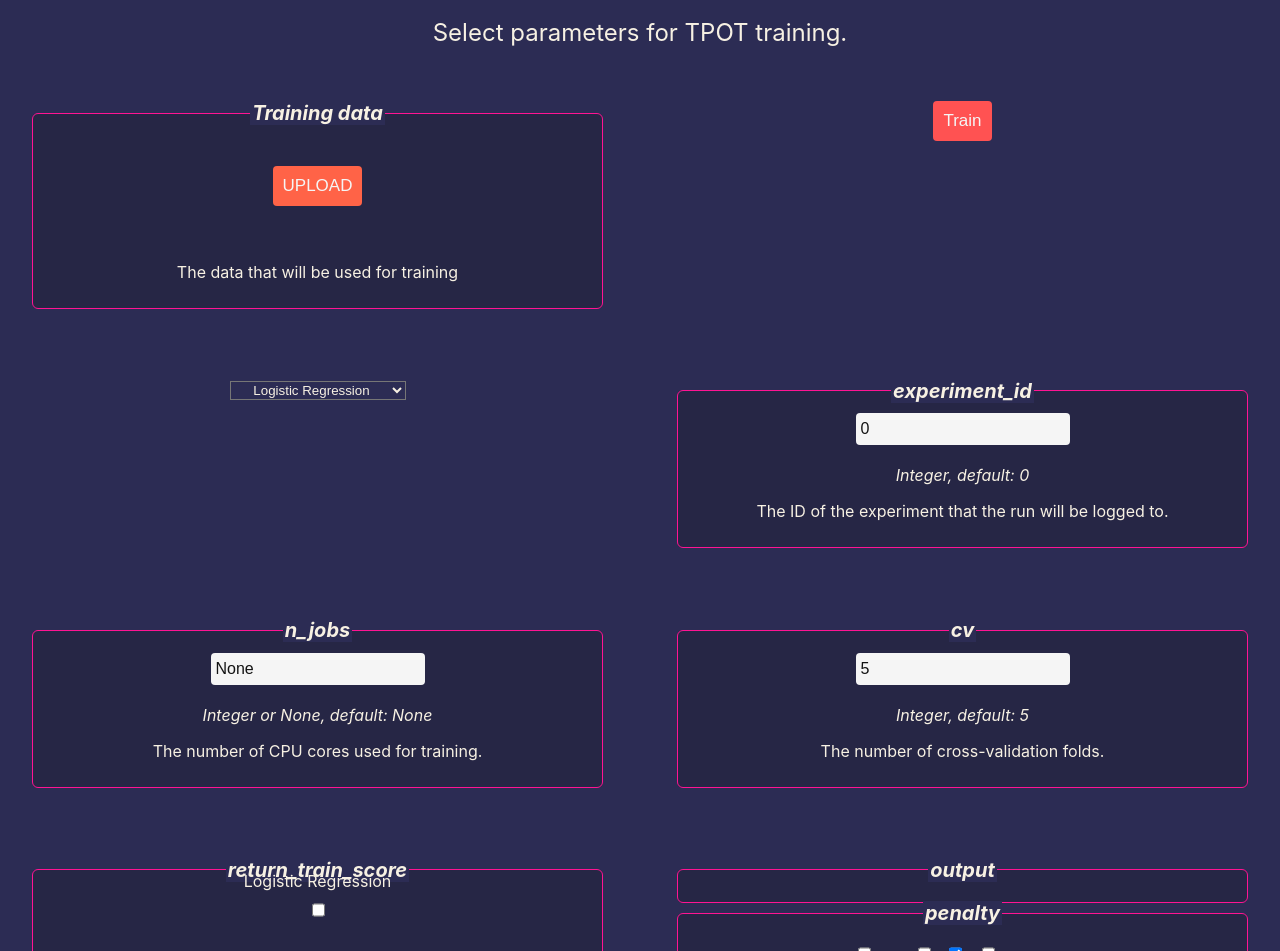
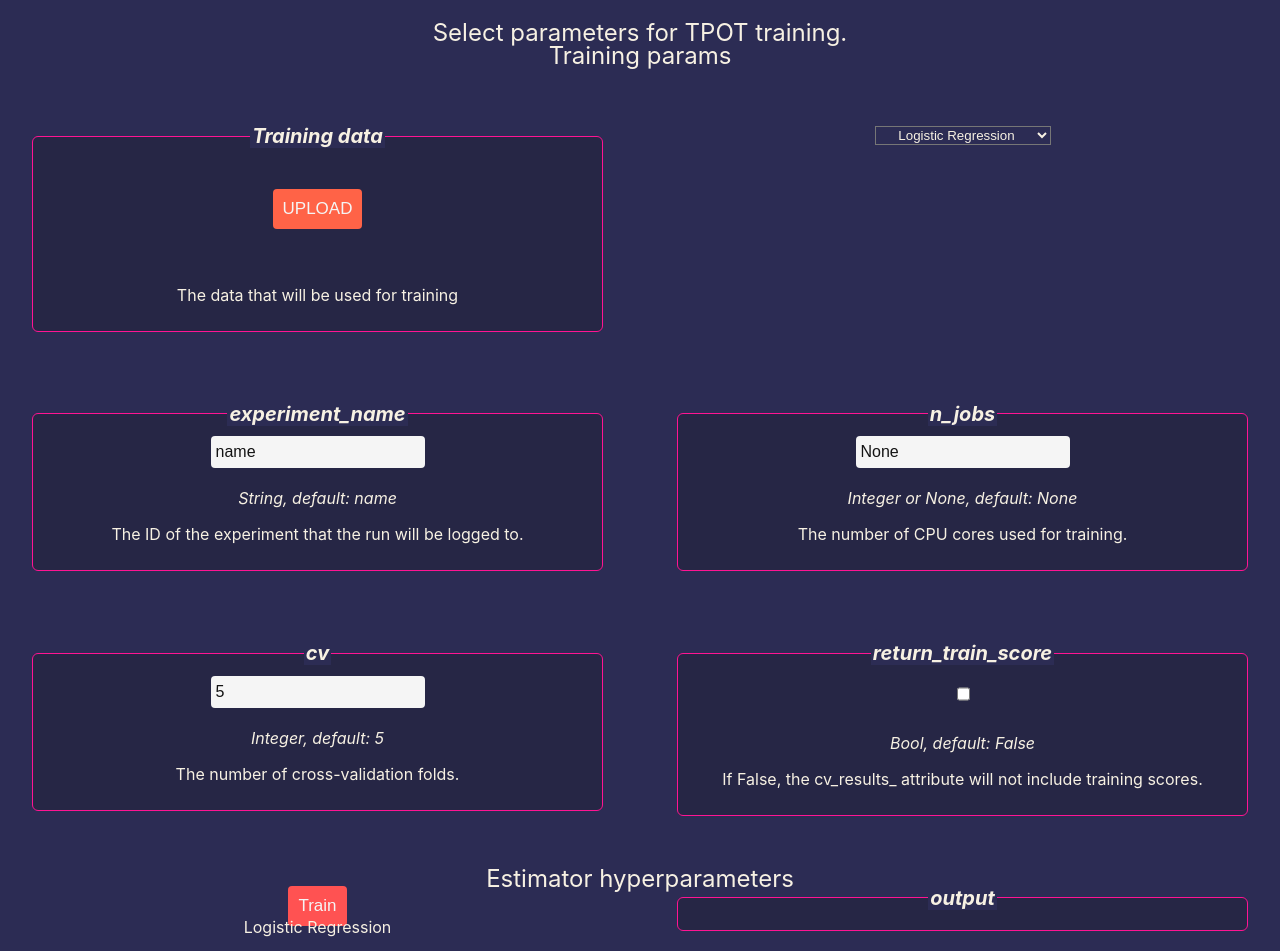
Before and after one commit to tavetisyan95/mlflow_web_app, a React (Create React App) app in the folder app/TPOT_web_app/: page / in a window 1280 px wide. Shown: the part 81-1032 px from the top of the page. Built offline with nearby package versions, Linux system fonts and the light colour scheme.

Commit message:
Updating app

```diff
--- a/app/TPOT_web_app/src/App.css
+++ b/app/TPOT_web_app/src/App.css
@@ -54,6 +54,9 @@
 
 /* Show the dropdown menu (use JS to add this class to the .dropdown-content container when the user clicks on the dropdown button) */
 .show {display:block;}
+
+.selector
+
 
 input[type=range] {
 	-webkit-appearance: none;
--- a/app/TPOT_web_app/src/App.js
+++ b/app/TPOT_web_app/src/App.js
@@ -12,11 +12,9 @@
 		<div className="App">
 			<p className="title">TPOT TRAINER</p>
 			<p className="subtitle">Select parameters for TPOT training.</p>
-
+			<p className="subtitle">Training params</p>
 			<UI/>
-			<div/>
-			<div/>
-			<div/>
+			<p className="subtitle">Estimator hyperparameters</p>
 			<LogisticRegressionUI/>
 			<LinearRegressionUI/>
 			<SVCUI/>
--- a/app/TPOT_web_app/src/UI.js
+++ b/app/TPOT_web_app/src/UI.js
@@ -8,6 +8,7 @@
 function UI(props) {
   return (
     <div className="UI_wrapper">
+
 	<div className="ui_item">
       <fieldset className="fieldset">
         <legend className="legend">Training data</legend>
@@ -21,12 +22,9 @@
       </fieldset>
       </div>
 
-	  <div className="ui_item">
-      <button id="train_button" onClick={(event) => {events.trainModel()}}>Train</button>
-      </div>
-
 		<div className="ui_item">
-		<select id="selector_model" onChange={function(){
+		<div className="selector">
+		<select className="selector" id="selector_model" onChange={function(){
 			var selector = document.getElementById("selector_model");
 
 			var log_reg_ui = document.getElementById("logistic_regression_UI");
@@ -50,15 +48,16 @@
 			<option value="svr">Support Vector Regressor</option>
 		</select>
 		</div>
+		</div>
 
       <div className="ui_item">
       <fieldset className="fieldset">
-        <legend className="legend">experiment_id</legend>
+        <legend className="legend">experiment_name</legend>
         <div className="input">
-          <input id="experiment_id" type="text" defaultValue="0"></input>
+          <input id="experiment_name" type="text" defaultValue="name"></input>
         </div>
         <div className="description">
-          <p className="type">Integer, default: 0</p>
+          <p className="type">String, default: name</p>
           <p>
             The ID of the experiment that the run will be logged to.
           </p>
@@ -163,6 +162,9 @@
       </fieldset>
      </div>
 
+	<div className="ui_item">
+      <button id="train_button" onClick={(event) => {events.trainModel()}}>Train</button>
+      </div>
 
       <div className="ui_item">
       <fieldset className="fieldset">
@@ -170,6 +172,7 @@
       <div hidden className="log" id="log_area"></div>
       </fieldset>
       </div>
+
 
       <div className="ui_item">
       <fieldset className="fieldset">
--- a/app/TPOT_web_app/src/events.js
+++ b/app/TPOT_web_app/src/events.js
@@ -91,7 +91,7 @@
     //var mode = document.querySelector('input[name="mode"]:checked').value;
     //var mode = events.toggle_choice;
 	var model = document.getElementById("selector_model").value;
-	var experimentId = document.getElementById("experiment_id").value;
+	var experimentName = document.getElementById("experiment_name").value;
 
 	var selector = document.getElementById("selector_model");
 
@@ -113,14 +113,14 @@
 	}
 
 	if (selector.value == "logistic_regression"){
-		events.trainClassifier(file, gridSearchParams, model, experimentId);
+		events.trainClassifier(file, gridSearchParams, model, experimentName);
 	} else if (selector.value == "linear_regression"){
-		events.trainRegressor(file, gridSearchParams, model, experimentId);
+		events.trainRegressor(file, gridSearchParams, model, experimentName);
 	}
 
   },
   // Function for training TPOT
-  trainClassifier: function (file, gridSearchParams, model, experimentId) {
+  trainClassifier: function (file, gridSearchParams, model, experimentName) {
 
 
 
@@ -154,7 +154,7 @@
 
 	events.parseData(file, {penalty: penalty,
 					model: model,
-					experiment_id: experimentId,
+					experiment_name: experimentName,
 					dual: dual,
 					tol: tol,
 					C: C,
@@ -169,7 +169,7 @@
 					l1_ratio: l1Ratio},
 					gridSearchParams);
   },
-  trainRegressor: function (file, gridSearchParams, model, experimentId){
+  trainRegressor: function (file, gridSearchParams, model, experimentName){
 	  var fitIntercept = events.checkedBoxes(document.getElementsByName("fit_intercept_lin"));
 	  var normalize = events.checkedBoxes(document.getElementsByName("normalize"));
 	  var copyX = events.checkedBoxes(document.getElementsByName("copy_X"));
@@ -178,7 +178,7 @@
 
 	  events.parseData(file, {fit_intercept: fitIntercept,
 					model: model,
-					experiment_id: experimentId,
+					experiment_name: experimentName,
 					normalize: normalize,
 					copy_X: copyX,
 					positive: positive},
@@ -206,7 +206,7 @@
 	  console.log(payload)
 
 
-	  var trainButton = document.getElementById("train_button");
+	var trainButton = document.getElementById("train_button");
 	logArea = document.getElementById("log_area");
     downloadArea = document.getElementById("download");
     responseArea = document.getElementById("response");
--- a/app/TPOT_web_app/src/logistic_regression_UI.js
+++ b/app/TPOT_web_app/src/logistic_regression_UI.js
@@ -197,7 +197,7 @@
       </fieldset>
 	 </div>
 
-	<div className="ui_item">
+	{/*<div className="ui_item">
       <fieldset className="fieldset">
         <legend className="legend">verbose</legend>
         <div className="input">
@@ -208,7 +208,7 @@
           <p>The verbosity level of the optimizer.</p>
         </div>
       </fieldset>
-      </div>
+	</div>*/}
 
 
 
```
